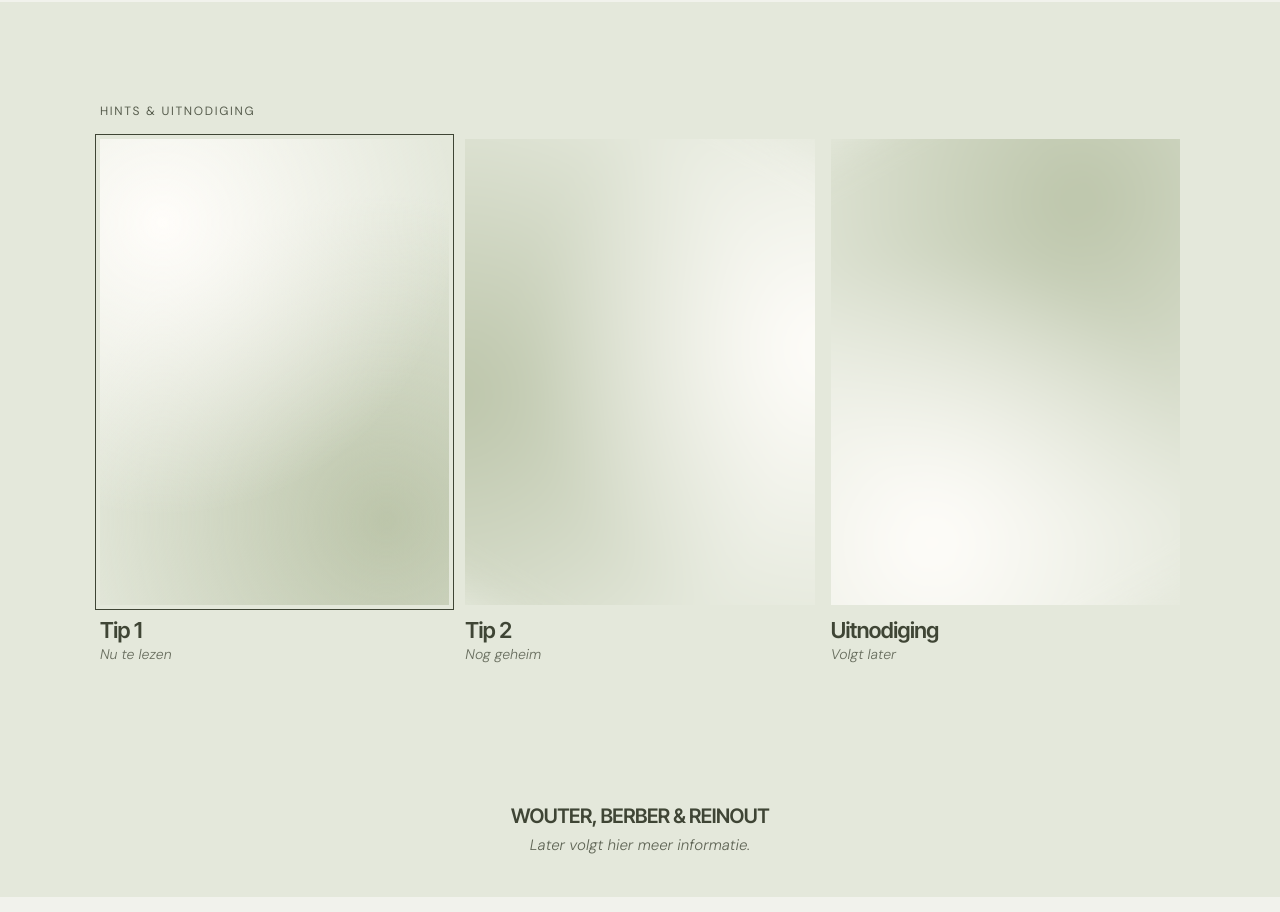
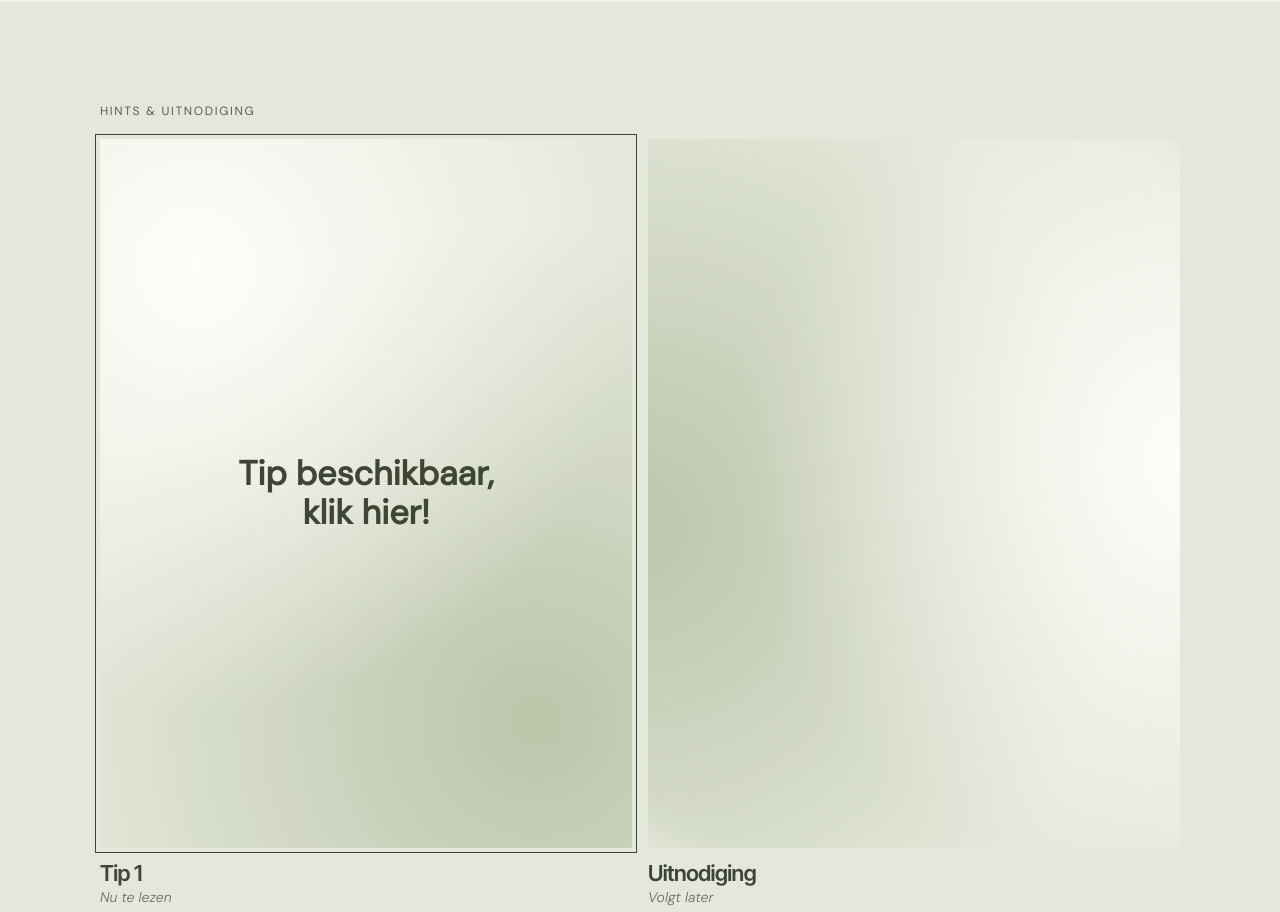
Before and after one commit to reinoutgorter-max/dagje-uit, a plain HTML site: page 578884-arend/index.html in a window 1280 px wide. Shown: the part 1980-2892 px from the top of the page. Drawn offline with Linux system fonts and the light colour scheme.

Commit message:
Arend: grote oproep in Tip 1, Tip 2 weg

```diff
--- a/578884-arend/index.html
+++ b/578884-arend/index.html
@@ -71,9 +71,9 @@
 <section class="sectie zacht" id="vakken" hidden>
 <div class="hints">
 <p class="boven">Hints &amp; uitnodiging</p>
-<div class="rij">
-<button class="vak open nieuw"><div class="beeld"><div class="waas"></div></div><h3>Tip 1</h3><span class="status">Nu te lezen</span></button>
-<button class="vak"><div class="beeld"><div class="waas"></div></div><h3>Tip 2</h3><span class="status">Nog geheim</span></button>
+<div class="rij" style="grid-template-columns:repeat(2,1fr)">
+<button class="vak open nieuw"><div class="beeld"><div class="waas"></div><span style="position:absolute;inset:0;display:flex;align-items:center;justify-content:center;text-align:center;padding:12px;font-size:clamp(20px,3.6vw,34px);font-weight:600;line-height:1.15;color:var(--inkt)">Tip beschikbaar,<br>klik hier!</span></div><h3>Tip 1</h3><span class="status">Nu te lezen</span></button>
+<!-- Tip 2 vervalt -->
 <button class="vak"><div class="beeld"><div class="waas"></div></div><h3>Uitnodiging</h3><span class="status">Volgt later</span></button>
 </div>
 </div>
@@ -99,7 +99,7 @@
 </dialog>
 
 <script>
-const CFG = {"slug": "578884-arend", "naam": "Arend", "datum_vast": "2026-11-22", "datums": [{"id": "2026-11-15", "label": "Zondag 15 november 2026", "ics": "2026-11-15.ics", "google": "https://calendar.google.com/calendar/render?action=TEMPLATE&text=Dagje+uit+met+Wouter%2C+Berber+en+Reinout&dates=20261115%2F20261116&details=Dagvullende+verrassing.+Meer+informatie+volgt+op+https%3A%2F%2Freinoutgorter-max.github.io%2Fdagje-uit%2F578884-arend%2F"}, {"id": "2026-11-22", "label": "Zondag 22 november 2026", "ics": "2026-11-22.ics", "google": "https://calendar.google.com/calendar/render?action=TEMPLATE&text=Dagje+uit+met+Wouter%2C+Berber+en+Reinout&dates=20261122%2F20261123&details=Dagvullende+verrassing.+Meer+informatie+volgt+op+https%3A%2F%2Freinoutgorter-max.github.io%2Fdagje-uit%2F578884-arend%2F"}], "vakken": [{"titel": "Tip 1", "beschikbaar": true, "tekst": ["Drie getallen, één bestemming.", "465 – Tel je met je benen.", "1674 – Een gat werd geslagen dat nooit meer is gedicht.", "1821 – Anders had je levensloop er heel anders uit gezien."]}, {"titel": "Tip 2", "beschikbaar": false, "tekst": []}, {"titel": "Uitnodiging", "beschikbaar": false, "tekst": []}], "mail": {"aan": "r.gorter@me.com", "cc": [], "test": true}};
+const CFG = {"slug": "578884-arend", "naam": "Arend", "datum_vast": "2026-11-22", "datums": [{"id": "2026-11-15", "label": "Zondag 15 november 2026", "ics": "2026-11-15.ics", "google": "https://calendar.google.com/calendar/render?action=TEMPLATE&text=Dagje+uit+met+Wouter%2C+Berber+en+Reinout&dates=20261115%2F20261116&details=Dagvullende+verrassing.+Meer+informatie+volgt+op+https%3A%2F%2Freinoutgorter-max.github.io%2Fdagje-uit%2F578884-arend%2F"}, {"id": "2026-11-22", "label": "Zondag 22 november 2026", "ics": "2026-11-22.ics", "google": "https://calendar.google.com/calendar/render?action=TEMPLATE&text=Dagje+uit+met+Wouter%2C+Berber+en+Reinout&dates=20261122%2F20261123&details=Dagvullende+verrassing.+Meer+informatie+volgt+op+https%3A%2F%2Freinoutgorter-max.github.io%2Fdagje-uit%2F578884-arend%2F"}], "vakken": [{"titel": "Tip 1", "beschikbaar": true, "tekst": ["Drie getallen, één bestemming.", "465 – Tel je met je benen.", "1674 – Een gat werd geslagen dat nooit meer is gedicht.", "1821 – Anders had je levensloop er heel anders uit gezien."]}, {"titel": "Uitnodiging", "beschikbaar": false, "tekst": []}], "mail": {"aan": "r.gorter@me.com", "cc": [], "test": true}};
 const sleutel = "dagje-uit-" + CFG.slug;
 const $ = id => document.getElementById(id);
 const params = new URLSearchParams(location.search);
@@ -189,7 +189,7 @@ document.querySelectorAll(".vak").forEach((vak, i) => vak.addEventListener("clic
   $("vaktitel").textContent = v.titel;
   const doos = $("vaktekst");
   doos.innerHTML = "";
-  const regels = v.beschikbaar ? v.tekst : [i === 2
+  const regels = v.beschikbaar ? v.tekst : [v.titel === "Uitnodiging"
     ? "De uitnodiging volgt later. Daarin lees je wanneer, waar en hoe je verwacht wordt. Je krijgt een mail zodra hij klaarstaat."
     : "Deze hint is nog niet beschikbaar. Je krijgt vanzelf een mail zodra hij klaarstaat."];
   regels.forEach(t => { const p = document.createElement("p"); p.textContent = t; doos.appendChild(p); });
```
